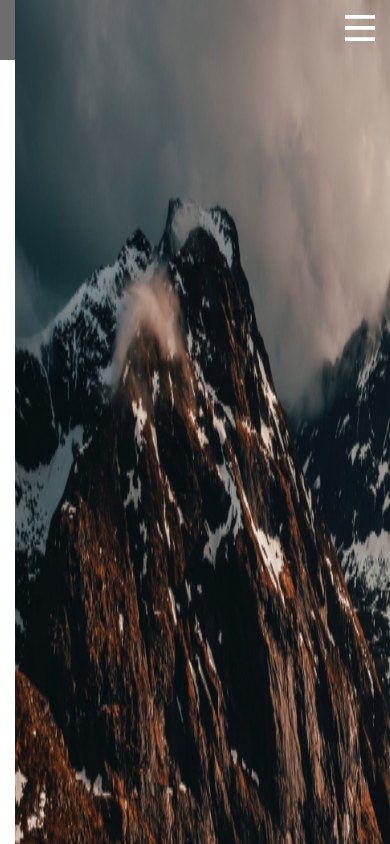
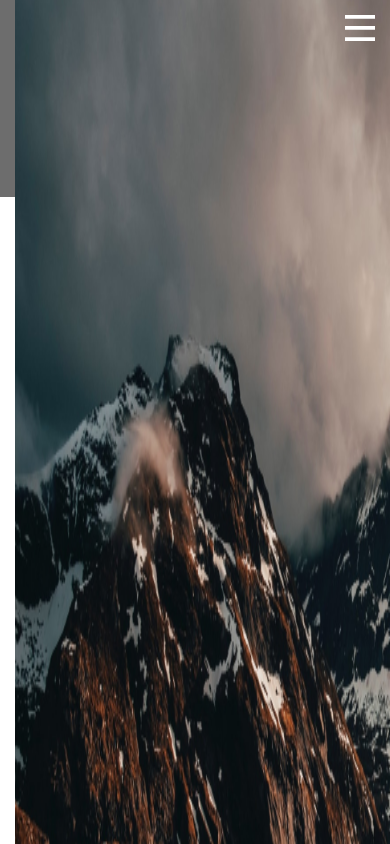
Before and after one commit to Markito97/tourism-aggregator, a React app: page /aboutus in a window 390 px wide. Built offline with nearby package versions, Linux system fonts and the light colour scheme; a web font is replaced by a local one.

Commit message:
оставил карусель

```diff
--- a/src/components/Carousel/Carousel.module.css
+++ /dev/null
@@ -1,6 +0,0 @@
-.carousel {
-  padding-top: 112px;
-  position: relative;
-  display: flex;
-  align-items: center;
-}
--- a/src/components/Carousel/Carousel.tsx
+++ b/src/components/Carousel/Carousel.tsx
@@ -21,8 +21,6 @@ export const Carousel = (): JSX.Element => {
       setSlidePerView(3)
     }
   }, [width, slidesPerView])
-
-  console.log('rerender')
 
   return (
     <>
--- /dev/null
+++ b/src/components/HeaderTitle/HeaderTitle.module.css
@@ -0,0 +1,45 @@
+.content {
+  display: flex;
+  align-items: center;
+  flex-direction: column;
+}
+
+.subtitle {
+  font-family: 'Montserrat';
+  font-style: normal;
+  font-weight: 500;
+  font-size: 30px;
+  line-height: 37px;
+  letter-spacing: 0.55em;
+  color: rgba(255, 255, 255, 0.7);
+  user-select: none;
+}
+
+.title {
+  font-family: 'Montserrat';
+  font-style: normal;
+  font-weight: 700;
+  font-size: 220px;
+  line-height: 305px;
+  background: linear-gradient(
+      47.06deg,
+      #8f8e8e -3.87%,
+      rgba(135, 134, 134, 0) 36.89%
+    ),
+    #ffffff;
+  -webkit-background-clip: text;
+  -webkit-text-fill-color: transparent;
+  user-select: none;
+}
+
+@media (max-width: 479.97px) {
+  .title {
+    font-size: 55px;
+    line-height: 100px;
+    text-align: start;
+  }
+  .subtitle {
+    height: 100%;
+    font-size: 15px;
+  }
+}
--- /dev/null
+++ b/src/components/HeaderTitle/HeaderTitle.tsx
@@ -0,0 +1,11 @@
+import React from 'react'
+import styles from './HeaderTitle.module.css'
+
+export const HeaderTitle = (): JSX.Element => {
+  return (
+    <div className={styles.content}>
+      <h6 className={styles.subtitle}>Explore</h6>
+      <h1 className={styles.title}>Norway</h1>
+    </div>
+  )
+}
--- a/src/components/Layout/Layout.module.css
+++ b/src/components/Layout/Layout.module.css
@@ -25,10 +25,6 @@
 .main {
   height: 100vh;
   flex: 1 1 auto;
-}
-
-.footer {
-  padding-top: 55px;
 }
 
 .container {
--- a/src/components/Layout/Layout.tsx
+++ b/src/components/Layout/Layout.tsx
@@ -1,15 +1,10 @@
 import React, { useEffect, useState } from 'react'
-import { Titles } from '../Titles/Titles'
 import { Outlet, useLocation } from 'react-router-dom'
 import { Navbar } from './Navbar'
 import styles from './Layout.module.css'
 import { Footer } from './Footer'
 
-const headerTitles = {
-  title: 'Norway',
-  subTitle: 'Explore',
-  className: 'imageContent',
-}
+import { HeaderTitle } from '../HeaderTitle/HeaderTitle'
 
 export const Layout = (): JSX.Element => {
   const location = useLocation()
@@ -29,7 +24,7 @@ export const Layout = (): JSX.Element => {
         <div className={styles.container}>
           <Navbar />
           <div className={styles.titleContainer}>
-            {isShow && <Titles titles={headerTitles} />}
+            <HeaderTitle />
           </div>
         </div>
       </header>
--- a/src/components/Titles/Titles.module.css
+++ b/src/components/Titles/Titles.module.css
@@ -1,44 +1,8 @@
 .content {
+  padding-top: 112px;
   display: flex;
   align-items: center;
   flex-direction: column;
-}
-
-.contentImg {
-  display: flex;
-  align-items: center;
-  flex-direction: column;
-  justify-content: center;
-  vertical-align: middle;
-}
-
-.subTitleImg {
-  font-family: 'Montserrat';
-  font-style: normal;
-  font-weight: 500;
-  font-size: 30px;
-  line-height: 37px;
-  letter-spacing: 0.55em;
-  color: rgba(255, 255, 255, 0.7);
-  user-select: none;
-}
-
-.titleImg {
-  font-family: 'Montserrat';
-  font-style: normal;
-  font-weight: 700;
-  font-size: 220px;
-  line-height: 305px;
-  background: linear-gradient(
-      47.06deg,
-      #8f8e8e -3.87%,
-      rgba(135, 134, 134, 0) 36.89%
-    ),
-    #ffffff;
-  -webkit-background-clip: text;
-  -webkit-text-fill-color: transparent;
-  background-clip: text;
-  user-select: none;
 }
 
 .subTitle {
@@ -53,7 +17,6 @@
 }
 
 .title {
-  padding-top: 27px;
   font-family: 'Montserrat';
   font-style: normal;
   font-weight: 700;
@@ -63,22 +26,10 @@
   user-select: none;
 }
 
-@media screen and (max-width: 767.68px) {
+@media (max-width: 479.97px) {
   .content {
+    align-items: flex-start;
   }
-}
-
-@media (max-width: 479.97px) {
-  .titleImg {
-    font-size: 55px;
-    height: 100%;
-    text-align: start;
-  }
-  .subTitleImg {
-    height: 100%;
-    font-size: 15px;
-  }
-
   .title {
     font-size: 50px;
   }
--- a/src/components/Titles/Titles.tsx
+++ b/src/components/Titles/Titles.tsx
@@ -30,7 +30,7 @@ export const Titles = ({ titles }: TitlesProps): JSX.Element => {
   const { title, subTitle, className } = titles
   const { content, subtitle, titleClass } = setClassName(className)
   return (
-    <div className={styles.content}>
+    <div className={content}>
       <h6 className={subtitle}>{subTitle}</h6>
       <h1 className={titleClass}>{title}</h1>
     </div>
--- /dev/null
+++ b/src/pages/Home.module.css
@@ -0,0 +1,6 @@
+.wrapper {
+  height: 100%;
+  /* display: flex; */
+  flex-direction: column;
+  align-items: center;
+}
--- a/src/pages/Home.tsx
+++ b/src/pages/Home.tsx
@@ -1,6 +1,7 @@
 import React from 'react'
+import { Carousel } from '../components/Carousel/Carousel'
 import { Titles } from '../components/Titles/Titles'
-import { Carousel } from '../components/Carousel/Carousel'
+import styles from './Home.module.css'
 
 const activitiesTitles = {
   title: 'Lakes for Everyoune',
```
